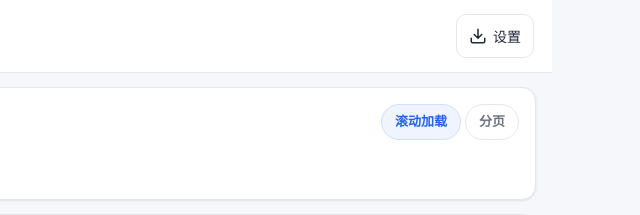
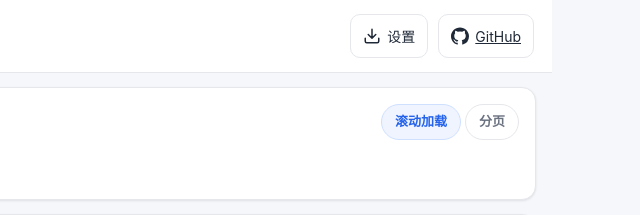
Before and after one commit to zbgg2018/taskAssistant, a plain HTML site: page index.html in a window 1280 px wide. Shown: the top 215 px of the page, 638-1278 px from the left. Drawn offline with Linux system fonts and the light colour scheme.

Commit message:
feat: 顶栏增加 GitHub 源码链接

```diff
--- a/index.html
+++ b/index.html
@@ -33,6 +33,10 @@
       <svg viewBox="0 0 24 24" width="18" height="18" fill="none" stroke="currentColor" stroke-width="2" stroke-linecap="round" stroke-linejoin="round"><path d="M21 15v4a2 2 0 01-2 2H5a2 2 0 01-2-2v-4M7 10l5 5 5-5M12 15V3"/></svg>
       <span class="txt">设置</span>
     </button>
+    <a class="iconbtn" id="githubLink" href="https://github.com/zbgg2018/taskAssistant" target="_blank" rel="noopener noreferrer" title="在 GitHub 查看源代码">
+      <svg viewBox="0 0 24 24" width="18" height="18" fill="currentColor" aria-hidden="true"><path d="M12 .5C5.37.5 0 5.78 0 12.29c0 5.21 3.44 9.63 8.21 11.19.6.11.82-.26.82-.58 0-.29-.01-1.04-.02-2.05-3.34.72-4.04-1.59-4.04-1.59-.55-1.38-1.34-1.75-1.34-1.75-1.09-.74.08-.73.08-.73 1.2.08 1.84 1.23 1.84 1.23 1.07 1.82 2.81 1.29 3.5.99.11-.77.42-1.29.76-1.59-2.67-.3-5.47-1.32-5.47-5.88 0-1.3.47-2.36 1.24-3.19-.12-.3-.54-1.52.12-3.17 0 0 1.01-.32 3.3 1.22a11.5 11.5 0 016 0c2.29-1.54 3.3-1.22 3.3-1.22.66 1.65.24 2.87.12 3.17.77.83 1.23 1.89 1.23 3.19 0 4.57-2.81 5.57-5.49 5.86.43.37.81 1.1.81 2.22 0 1.6-.01 2.89-.01 3.28 0 .32.21.7.82.58A12.02 12.02 0 0024 12.29C24 5.78 18.63.5 12 .5z"/></svg>
+      <span class="txt">GitHub</span>
+    </a>
   </header>
 
   <div class="warn" id="backupWarn" style="display:none">
```
